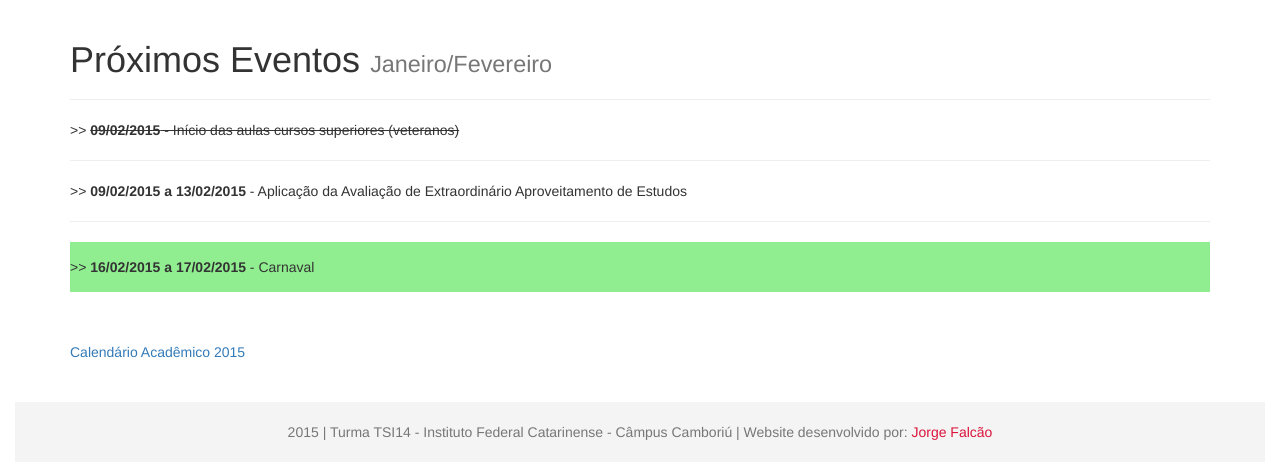
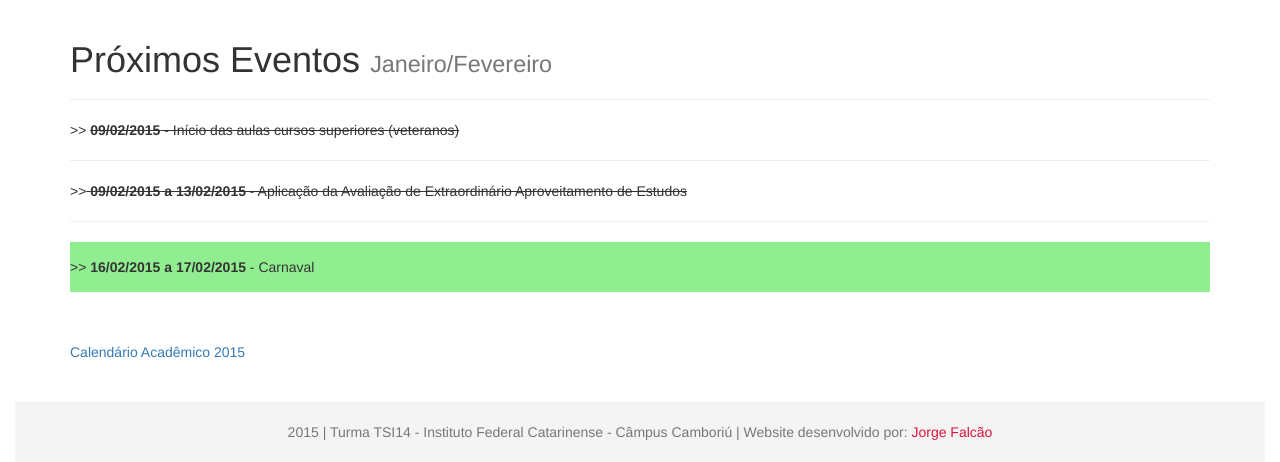
Before and after one commit to jorgefalcao/turmatsi14, a Jekyll site: the page built from agenda/index.html, in a window 1280 px wide. Shown: the part 471-933 px from the top of the page. Built offline with Jekyll 4.4.1, drawn with Linux system fonts in a browser that asks for light colours; nearby versions of some CDN libraries; library files that are not in the unit come from our copies.

Commit message:
Update index.html

```diff
--- a/agenda/index.html
+++ b/agenda/index.html
@@ -9,7 +9,7 @@ title: Turma TSI14 - Agenda
 </div>
 >> <span style="text-decoration:line-through"><b>09/02/2015</b> - Início das aulas cursos superiores (veteranos)</span>
 <hr>
->> <b>09/02/2015 a 13/02/2015</b> - Aplicação da Avaliação de Extraordinário Aproveitamento de Estudos
+>><span style="text-decoration:line-through"> <b>09/02/2015 a 13/02/2015</b> - Aplicação da Avaliação de Extraordinário Aproveitamento de Estudos</span>
 <hr>
 <div style="background-color:lightgreen; padding:15px 0px 15px 0px;"> >> <b>16/02/2015 a 17/02/2015</b> - Carnaval</div>
 <div class="link-calendario" style="margin-top:50px">
```
